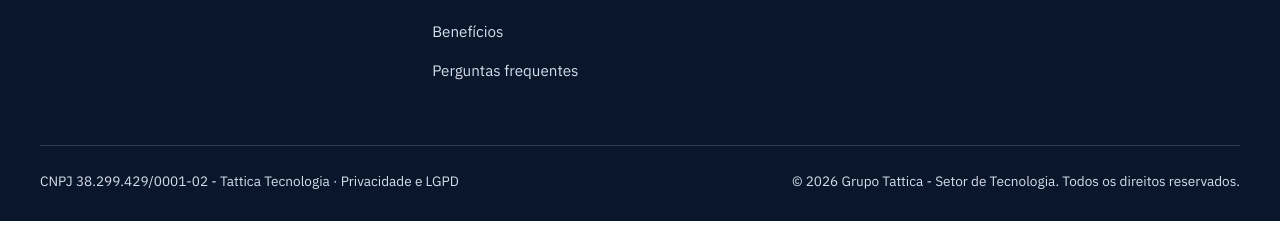
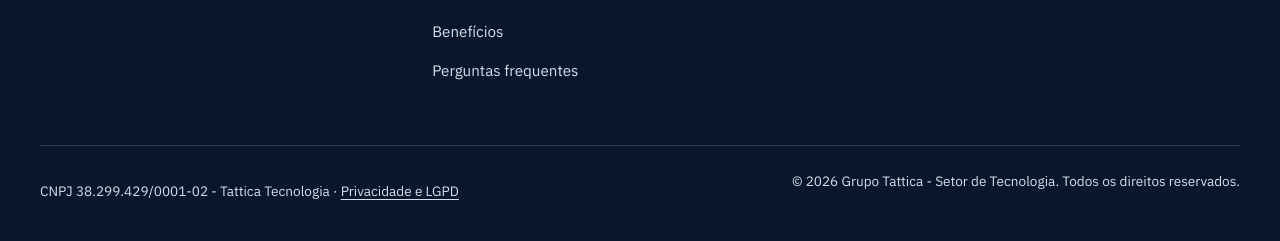
Before and after one commit to KaikyBrener/Tattica-Website, a plain HTML site: page index.html in a window 1280 px wide. Shown: the part 10411-10652 px from the top of the page. Drawn offline with Linux system fonts and the light colour scheme.

Commit message:
Rodapé: aumenta a área de toque do link de privacidade

```diff
--- a/styles.css
+++ b/styles.css
@@ -1024,3 +1024,5 @@ body.quote-modal-open { overflow: hidden; }
 .legal li { margin-bottom: 8px; }
 .legal a { text-decoration: underline; text-underline-offset: 3px; }
 .legal__meta { color: var(--muted); }
+
+.footer__bottom a { display: inline-block; padding-block: 10px; text-decoration: underline; text-underline-offset: 3px; }
```
